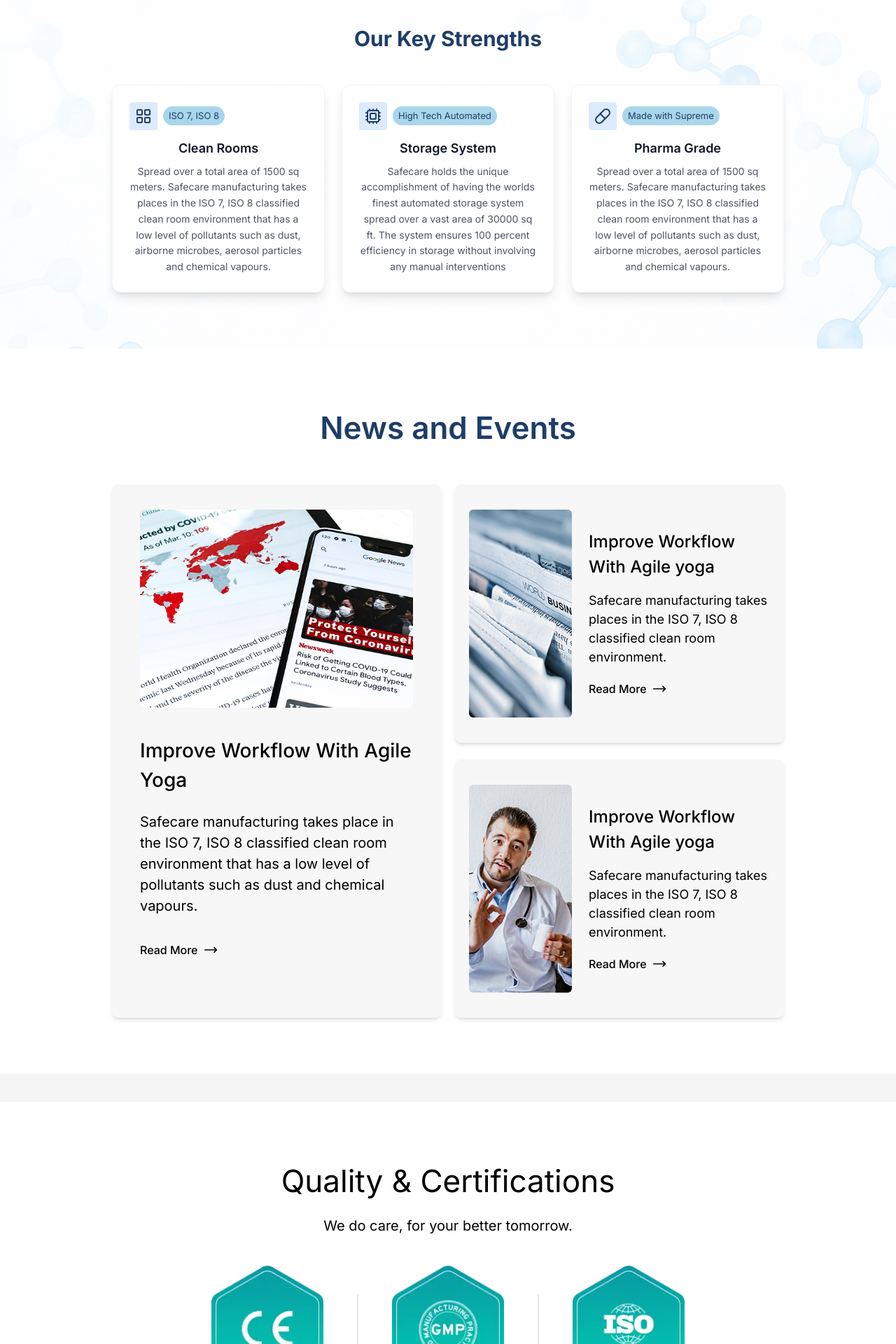
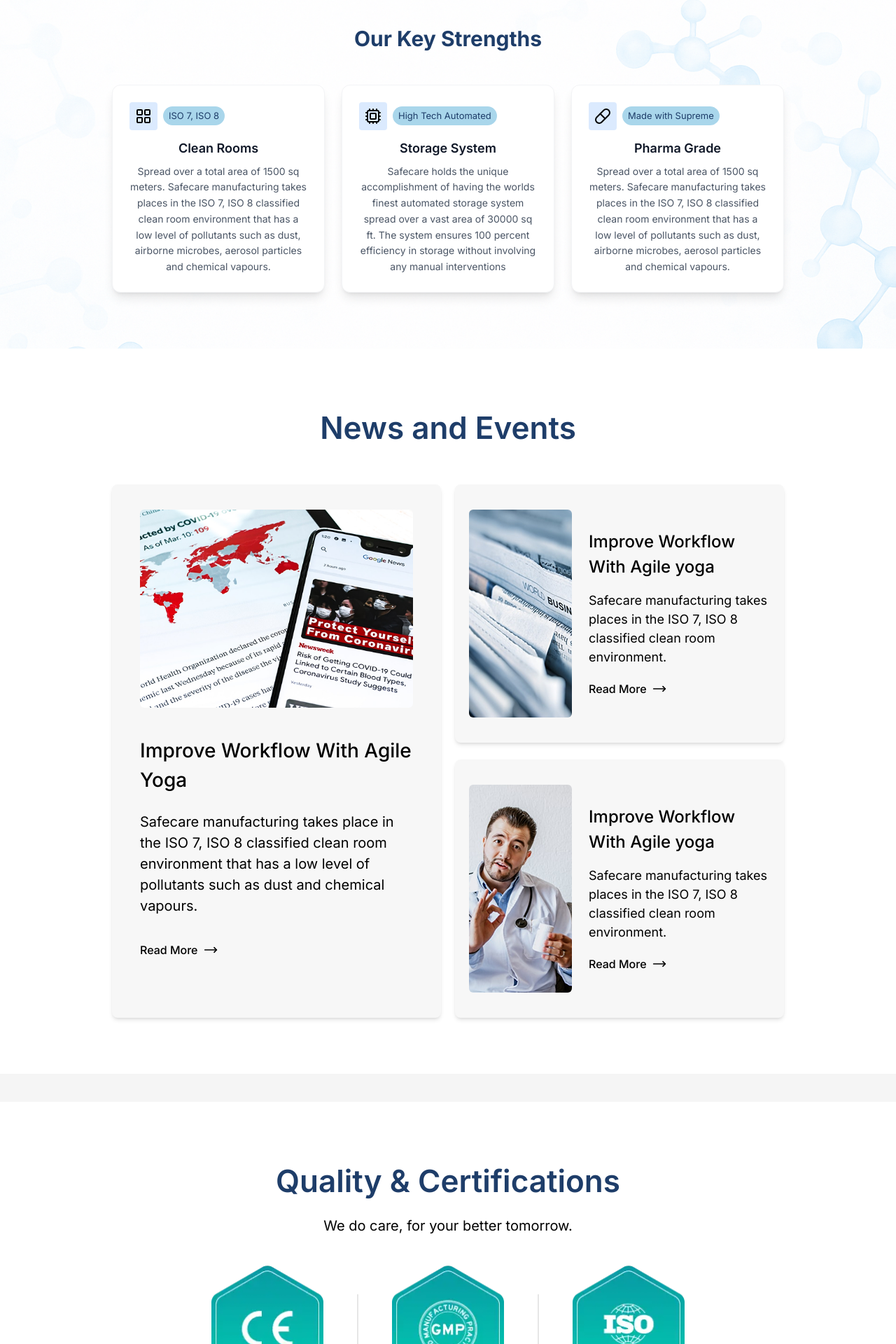
Before and after one commit to Sana-Ahmad1771/Careplus, a React (Vite) app: page / in a window 1280 px wide. Shown: the part 4037-5957 px from the top of the page at 70% size. Built offline with nearby package versions, Linux system fonts and the light colour scheme.

Commit message:
icon color changed

```diff
--- a/src/components/qualityandcertifications/QualityCertification.jsx
+++ b/src/components/qualityandcertifications/QualityCertification.jsx
@@ -5,7 +5,7 @@ import cert3 from "../../assets/cert-iso.webp";
 const QualityCertification = () => {
   return (
     <div className="bg-white py-20 px-5 lg:px-32 xl:px-40 text-center mt-10">
-      <h2 className="text-[32px] lg:text-[44px] font-normal text-center mb-4">
+      <h2 className="text-[32px] text-[#1E3D69] lg:text-[44px] font-semibold text-center mb-4">
         Quality & Certifications
       </h2>
       <p className="text-[20px] font-normal">
--- a/src/components/techniques/Keystrength.jsx
+++ b/src/components/techniques/Keystrength.jsx
@@ -3,21 +3,21 @@ import Backgroundmolecule from "../../assets/Molecular-bg.png";
 
 const strengths = [
   {
-    icon: <LayoutGrid className="w-6 h-6 text-[#1E3D69]" />,
+    icon: <LayoutGrid className="w-6 h-6" />,
     badge: "ISO 7, ISO 8",
     title: "Clean Rooms",
     description:
       "Spread over a total area of 1500 sq meters. Safecare manufacturing takes places in the ISO 7, ISO 8 classified clean room environment that has a low level of pollutants such as dust, airborne microbes, aerosol particles and chemical vapours.",
   },
   {
-    icon: <Cpu className="w-6 h-6 text-[#1E3D69]" />,
+    icon: <Cpu className="w-6 h-6" />,
     badge: "High Tech Automated",
     title: "Storage System",
     description:
       "Safecare holds the unique accomplishment of having the worlds finest automated storage system spread over a vast area of 30000 sq ft. The system ensures 100 percent efficiency in storage without involving any manual interventions",
   },
   {
-    icon: <Pill className="w-6 h-6 text-[#1E3D69]" />,
+    icon: <Pill className="w-6 h-6" />,
     badge: "Made with Supreme",
     title: "Pharma Grade",
     description:
@@ -36,7 +36,7 @@ export default function OurKeyStrengths() {
           Our Key Strengths
         </h2>
 
-        {/* ✅ Responsive & Centered Grid */}
+        {/* Responsive & Centered Grid */}
         <div className="grid grid-cols-1 sm:grid-cols-2 lg:grid-cols-3 gap-6 justify-items-center">
           {strengths.map((item, index) => (
             <div
```
